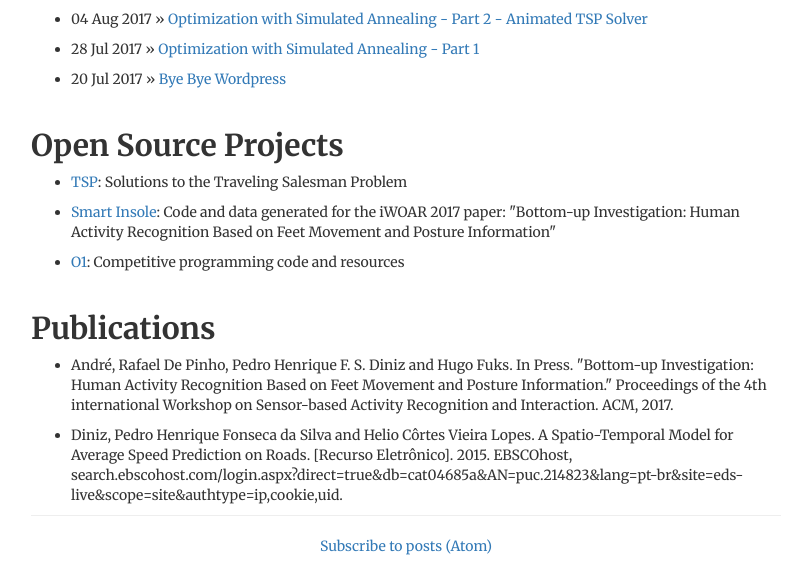
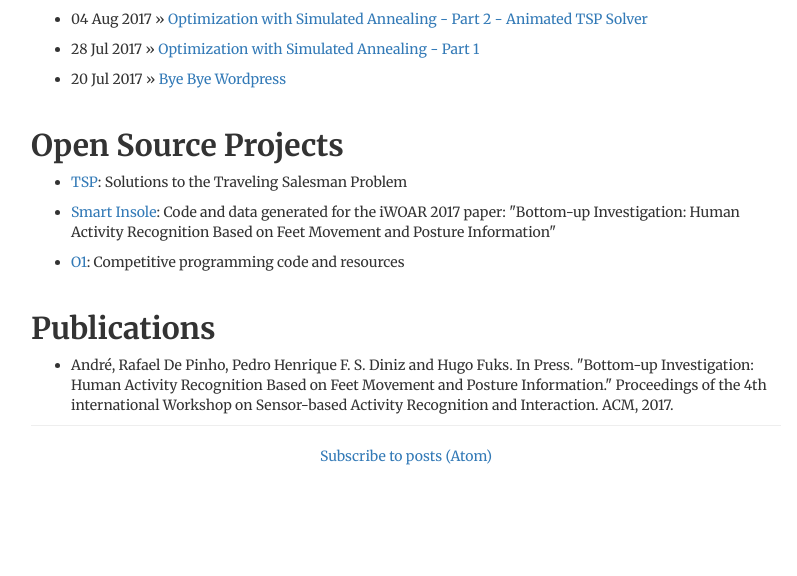
Before and after one commit to pedrohfsd/pedrohfsd.github.io, a Jekyll site: the page built from index.html, in a window 1280 px wide. Shown: the part 336-912 px from the top of the page, without its empty margins (234-1031 px from the left). Built offline with Jekyll 4.4.1, drawn with Linux system fonts in a browser that asks for light colours.

Commit message:
Update index.html

```diff
--- a/index.html
+++ b/index.html
@@ -25,7 +25,6 @@ title: Pedro Diniz
   <h2>Publications</h2>
   <ul>
     <li>André, Rafael De Pinho, Pedro Henrique F. S. Diniz and Hugo Fuks. In Press. "Bottom-up Investigation: Human Activity Recognition Based on Feet Movement and Posture Information." Proceedings of the 4th international Workshop on Sensor-based Activity Recognition and Interaction. ACM, 2017.</li>
-    <li>Diniz, Pedro Henrique Fonseca da Silva and Helio Côrtes Vieira Lopes. A Spatio-Temporal Model for Average Speed Prediction on Roads. [Recurso Eletrônico]. 2015. EBSCOhost, search.ebscohost.com/login.aspx?direct=true&db=cat04685a&AN=puc.214823&lang=pt-br&site=eds-live&scope=site&authtype=ip,cookie,uid.</li>
   </ul>
 
 </div>
```
